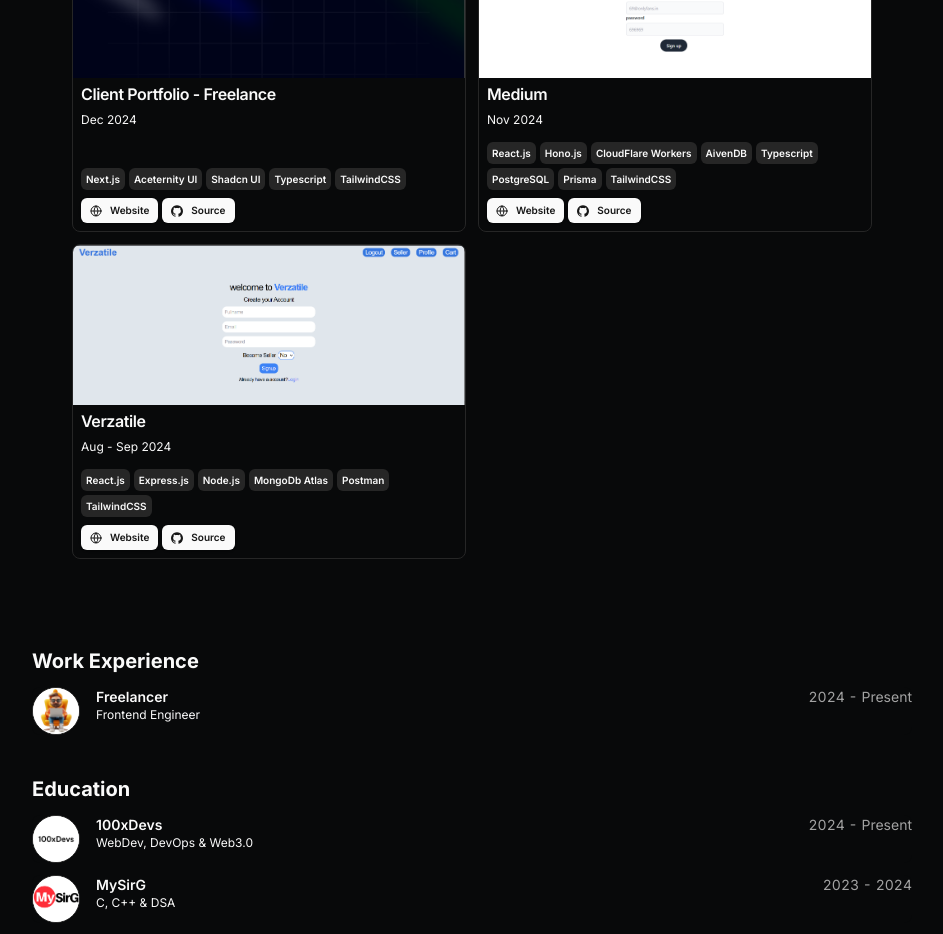
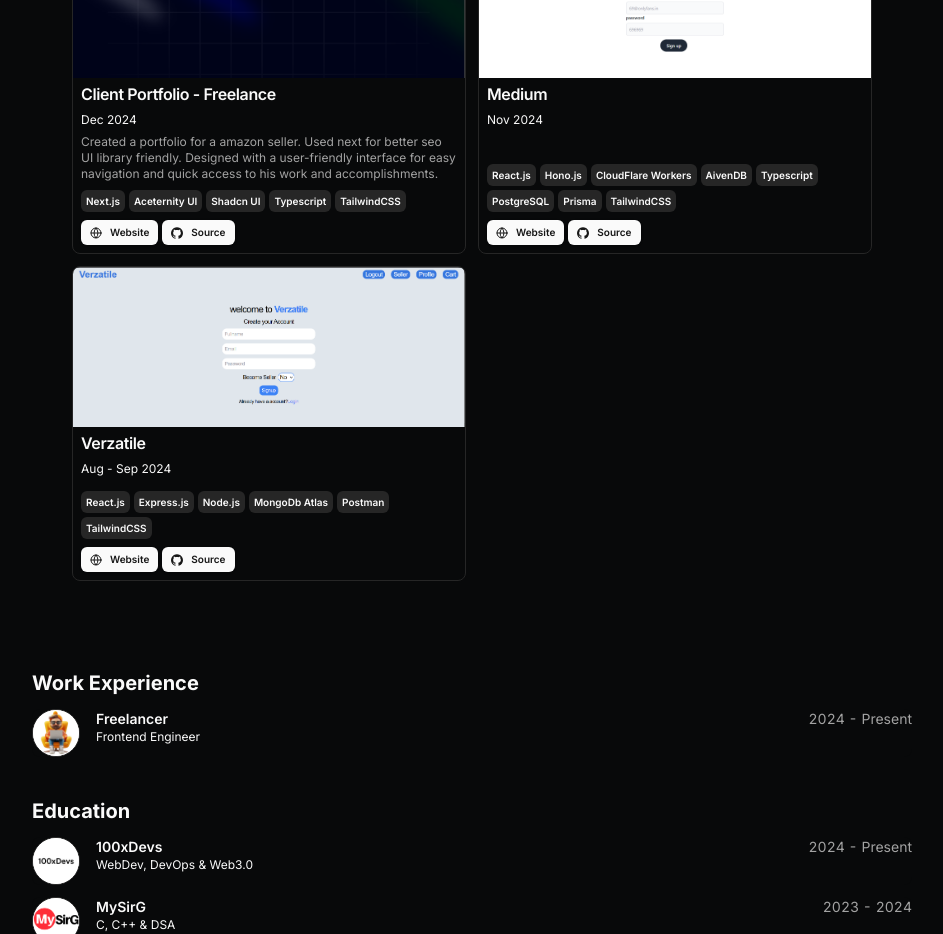
Before and after one commit to Aarav-Rawat/Portfolio_2_Next.js, a Next.js app: page / in a window 1280 px wide. Shown: the part 1240-2174 px from the top of the page, without its empty margins (168-1111 px from the left). Built offline with nearby package versions, Linux system fonts and the light colour scheme.

Commit message:
Portfolio des upd

```diff
--- a/src/data/resume.tsx
+++ b/src/data/resume.tsx
@@ -209,7 +209,7 @@
       dates: "Dec 2024",
       active: true,
       description:
-        "",
+        " Created a portfolio for a amazon seller. Used next for better seo UI library friendly. Designed with a user-friendly interface for easy navigation and quick access to his work and accomplishments.",
       technologies: [
         "Next.js",
         "Aceternity UI",
```
